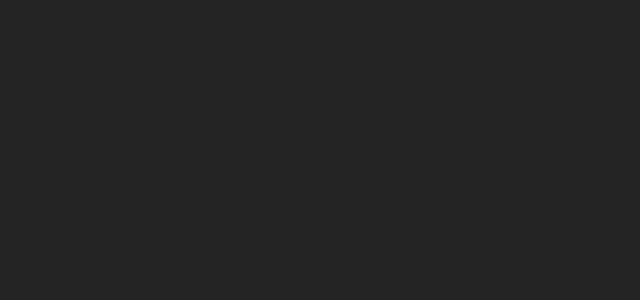
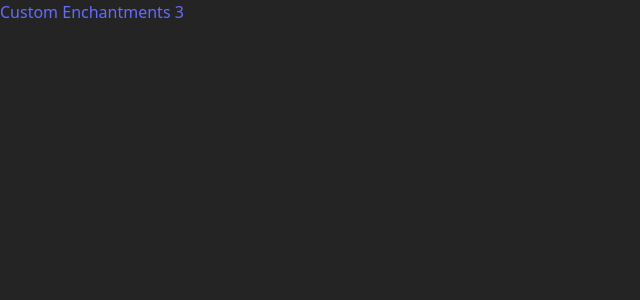
Before and after one commit to jaymar921/JHProjects-web, a React (Vite) app: page / in a window 1280 px wide. Shown: the top 300 px of the page, without its empty margins (0-640 px from the left). Built offline with nearby package versions, Linux system fonts and the light colour scheme.

Commit message:
Added Link to Custom Enchants 3 Page

```diff
--- a/src/components/pages/HomePage.jsx
+++ b/src/components/pages/HomePage.jsx
@@ -1,7 +1,11 @@
 import React from "react";
 
 function HomePage() {
-  return <div></div>;
+  return (
+    <div>
+      <a href="/ce3">Custom Enchantments 3</a>
+    </div>
+  );
 }
 
 export default HomePage;
```
